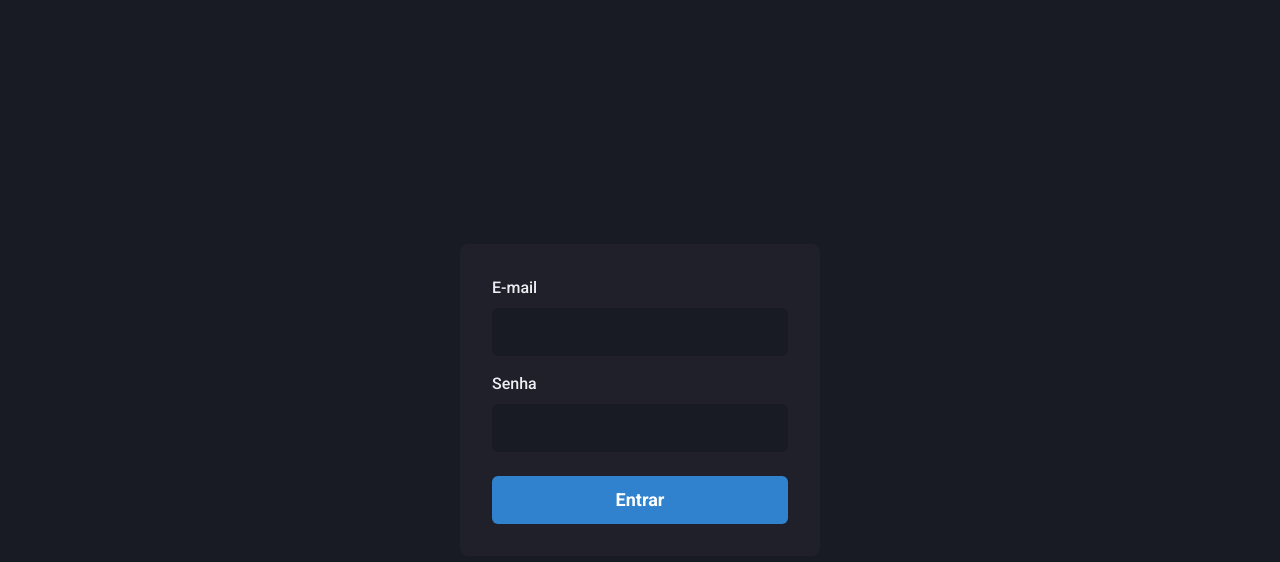
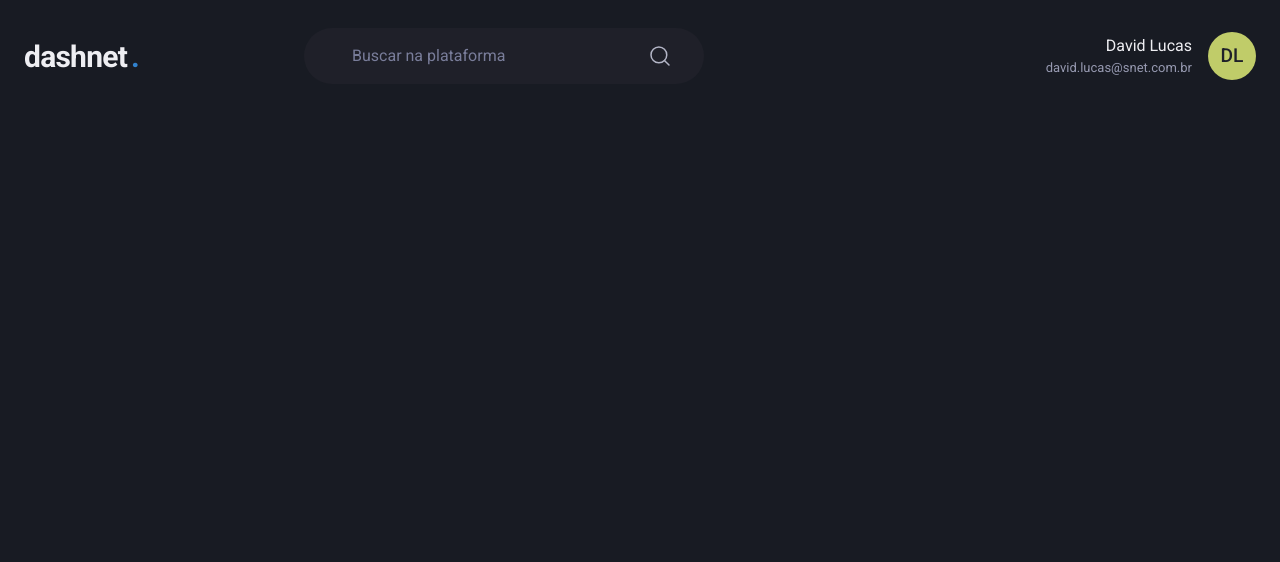
Before and after one commit to thereallucas98/fullstack-crud, a React (Vite) app in the folder web/: page / in a window 1280 px wide. Shown: the top 562 px of the page. Built offline with nearby package versions, Linux system fonts and the light colour scheme.

Commit message:
[frontend]: dashboard and its own header

```diff
--- a/web/package.json
+++ b/web/package.json
@@ -13,6 +13,7 @@
     "@emotion/react": "^11",
     "@emotion/styled": "^11",
     "framer-motion": "^6",
+    "phosphor-react": "^1.4.1",
     "react": "^18.2.0",
     "react-dom": "^18.2.0"
   },
--- a/web/src/App.tsx
+++ b/web/src/App.tsx
@@ -1,9 +1,9 @@
-import { Login } from "./pages/public/Login";
+import { Dashboard } from "./pages/private/Dashboard";
 
 function App() {
 
   return (
-    <Login />
+    <Dashboard />
   )
 }
 
--- /dev/null
+++ b/web/src/components/Header.tsx
@@ -0,0 +1,60 @@
+import { Flex, Input, Text, Icon, Box, Avatar } from "@chakra-ui/react";
+import { MagnifyingGlass } from "phosphor-react";
+export function Header() {
+  return (
+    <Flex
+      as="header"
+      w="100%"
+      maxWidth={1480}
+      h="20"
+      mx="auto"
+      mt="4"
+      px="6"
+      alignItems="center"
+    >
+      <Text fontSize="3xl" fontWeight="bold" letterSpacing="tight" w="64">
+        dashnet
+        <Text as="span" ml="1" color="blue.500">
+          .
+        </Text>
+      </Text>
+
+      <Flex
+        as="label"
+        flex="1"
+        py="4"
+        px="8"
+        ml="6"
+        maxWidth={400}
+        alignSelf="center"
+        color="gray.200"
+        position="relative"
+        bg="gray.800"
+        borderRadius="full"
+      >
+        <Input
+          color="gray.50"
+          variant="unstyled"
+          px="4"
+          mr="4"
+          placeholder="Buscar na plataforma"
+          _placeholder={{
+            color: "gray.400",
+          }}
+        />
+        <Icon as={MagnifyingGlass} fontSize="24" />
+      </Flex>
+
+      <Flex align="center" ml="auto">
+        <Flex align="center">
+          <Box mr="4" textAlign="right">
+            <Text>David Lucas</Text>
+            <Text color="gray.300" fontSize="small">david.lucas@snet.com.br</Text>
+          </Box>
+
+          <Avatar size="md" name="David Lucas" />
+        </Flex>
+      </Flex>
+    </Flex>
+  );
+}
--- /dev/null
+++ b/web/src/pages/private/Dashboard.tsx
@@ -0,0 +1,7 @@
+import { Header } from "../../components/Header";
+
+export function Dashboard() {
+  return (
+    <Header />
+  );
+}
```
Also changed, not shown: 1 other file (tests, documents, lock files or other folders).
